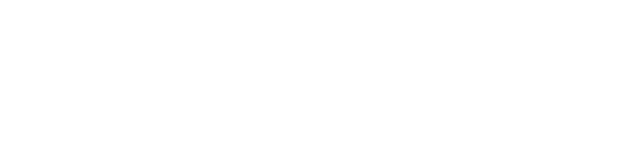
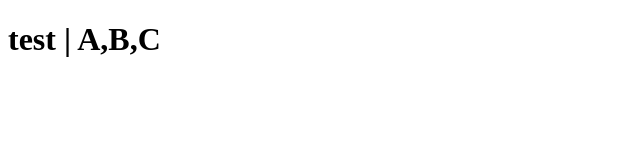
Before and after one commit to Hunter-Mayer/homework-4, a plain HTML site: page index.html in a window 1280 px wide. Shown: the whole page, without its empty margins (0-640 px from the left). Drawn offline with Linux system fonts and the light colour scheme.

Commit message:
working on objects and functions

```diff
--- a/index.html
+++ b/index.html
@@ -7,6 +7,9 @@
     <title>Document</title>
 </head>
 <body>
+    <h1></h1>
+    <div id answers></div>
 
+    <script src="script.js"></script>
 </body>
 </html>
--- a/script.js
+++ b/script.js
@@ -0,0 +1,32 @@
+var h1 = document.querySelector("h1")
+var answersDiv = document.getElementById('answers')
+
+console.log(h1, answersDiv)
+// make a render function
+    //make a for loop that runs the quiz
+    //increase the variable for the for loop of the quiz until the amount of questions is ran through
+
+//Add a next button
+
+//The beginning of the video on 9/21/2022 has all the helpful information Josh said to complete this project
+
+// make the questions an object
+    //put the questions and the answers in one object
+var questions = [
+    {
+        text: "test",
+        answer: "A",
+        choices: ["A","B", "C"]
+    },
+    {
+        text: "test",
+        answer: "A",
+        choices: ["A","B", "C"]
+    }
+]
+
+function renderQuiz() {
+    h1.innerText = questions[0].text + " | " + questions[0].choices
+}
+
+renderQuiz()
```
